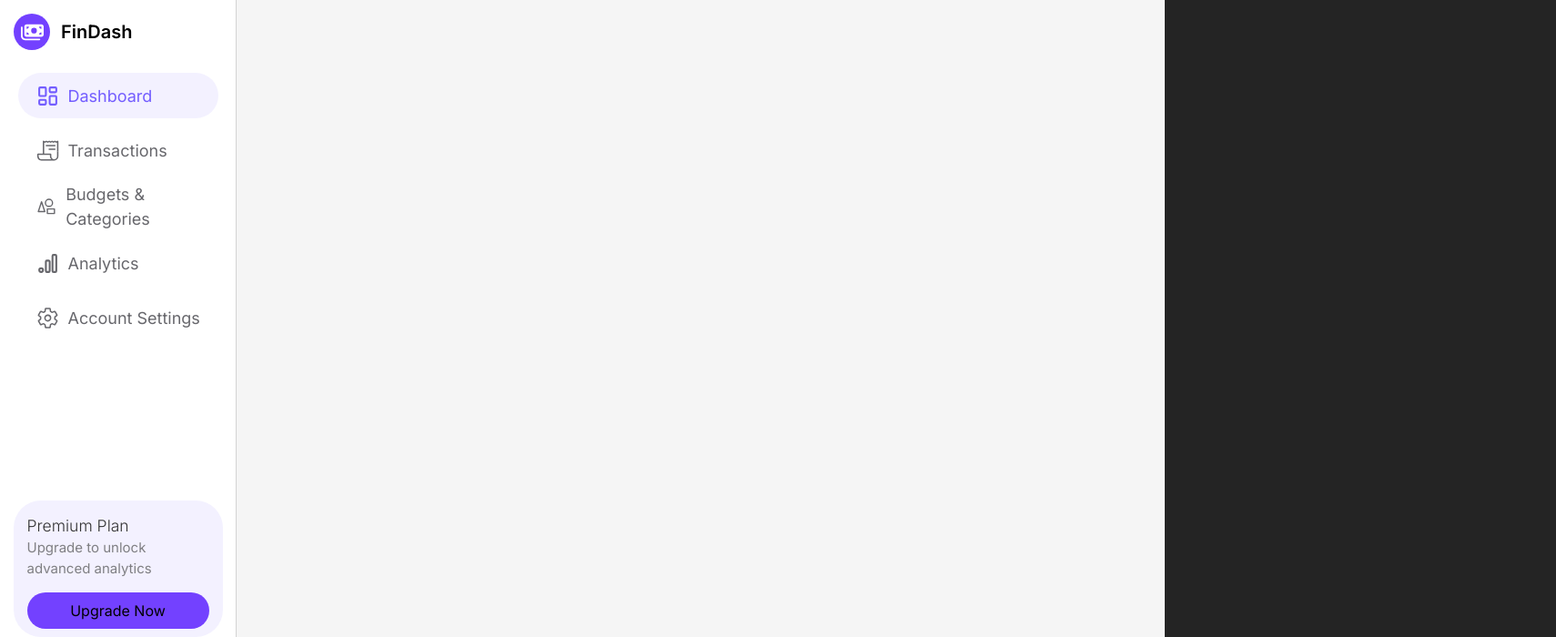
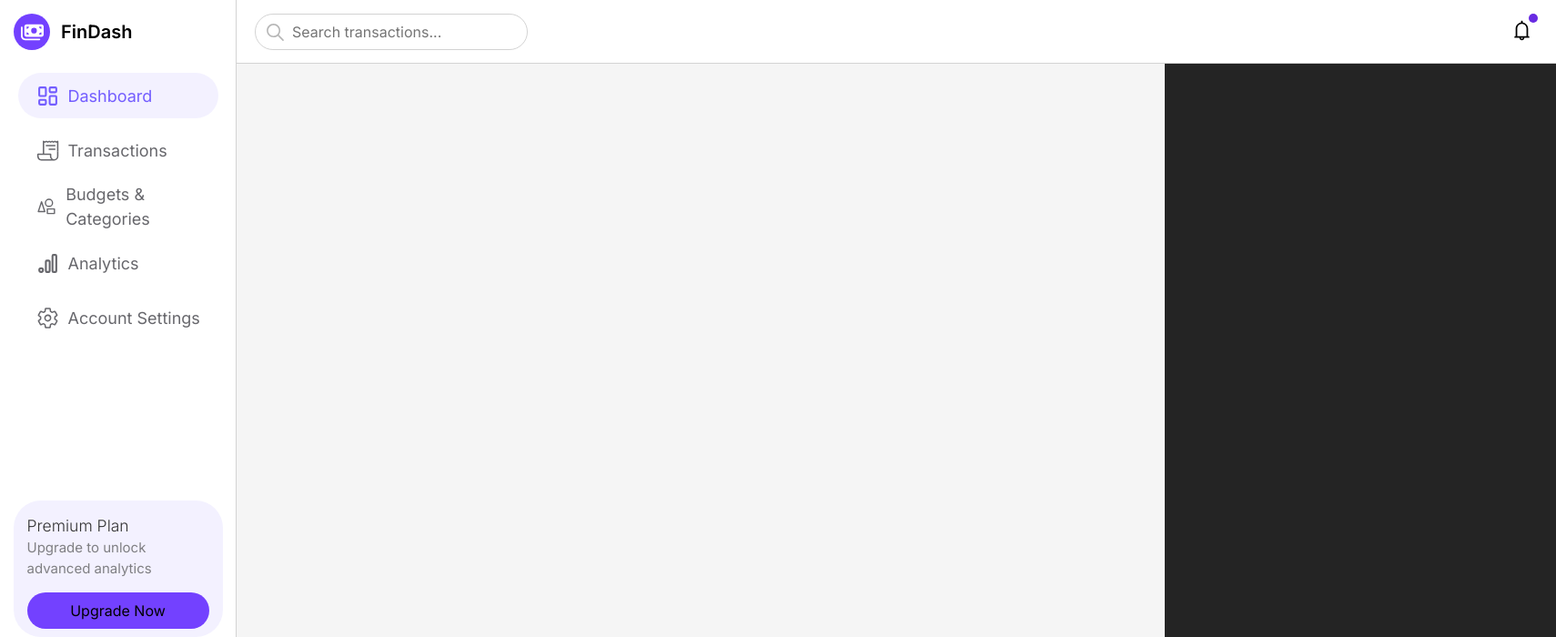
Before and after one commit to curssed1/project-session, a React (Vite) app in the folder project-session/: page / in a window 1280 px wide. Shown: the top 700 px of the page at 91% size, 1710 px wide, since content can reach past the window. Built offline with nearby package versions, Linux system fonts and the light colour scheme.

Commit message:
сделал header

```diff
--- a/project-session/package.json
+++ b/project-session/package.json
@@ -12,6 +12,7 @@
   "dependencies": {
     "react": "^19.2.0",
     "react-dom": "^19.2.0",
+    "react-icon": "^1.0.0",
     "react-icons": "^5.5.0"
   },
   "devDependencies": {
--- a/project-session/src/App.jsx
+++ b/project-session/src/App.jsx
@@ -1,9 +1,11 @@
 import './App.css'
 import SideBar from './components/SideBar'
+import Header from './components/Header'
 
 function App() {
   return (
     <>
+        <Header/>
         <SideBar/>
     </>
   )
--- /dev/null
+++ b/project-session/src/components/Header.css
@@ -0,0 +1,46 @@
+.header {
+    background-color: white;
+    height: 70px;
+    width: 1450px;
+    margin-left: 260px;
+    border-bottom: 1px solid lightgrey;
+
+}
+
+.input {
+    background-color: white;
+    margin-top: 15px;
+    margin-left: -5px;
+    border-radius: 30px;
+    width: 300px;
+    height: 40px;
+    padding-left: 40px;
+    border: 1px solid lightgrey;
+    font-size: 16px;
+    outline: none;
+}
+
+.search-icon {
+    position: relative;
+    left: 30px;
+    top: 7px;
+    color: rgb(182, 182, 182);
+}
+
+.bell-icon {
+    position: relative;
+    top: 5px;
+    left: 1080px;
+    color: rgb(182, 182, 182);
+    cursor: pointer;
+}
+
+.fiol {
+    background-color: rgb(104, 43, 226);
+    width: 10px;
+    height: 10px;
+    border-radius: 40px;
+    position: relative;
+    top: -40px;
+    left: 1420px;
+}
--- /dev/null
+++ b/project-session/src/components/Header.jsx
@@ -0,0 +1,20 @@
+import React from "react";
+import "./Header.css";
+import { IoIosSearch } from "react-icons/io";
+import { AiOutlineBell } from "react-icons/ai";
+
+
+
+
+
+const Header = () => {  return (
+    <header className="header">
+            <IoIosSearch className="search-icon" size={25} />
+            <input className="input" ctype="text" placeholder="Search transactions..."/>
+            <AiOutlineBell className="bell-icon" size={25} color="black"/>
+            <div className="fiol"></div>
+    </header>
+  );
+}
+
+export default Header;
--- a/project-session/src/components/SideBar.css
+++ b/project-session/src/components/SideBar.css
@@ -3,6 +3,7 @@
     border-right: 1px solid lightgrey;
     width: 260px;
     height: 100vh;
+    margin-top: -70px;
 }
 .Title{
     display: flex;
```
Also changed, not shown: 1 other file (tests, documents, lock files or other folders).
